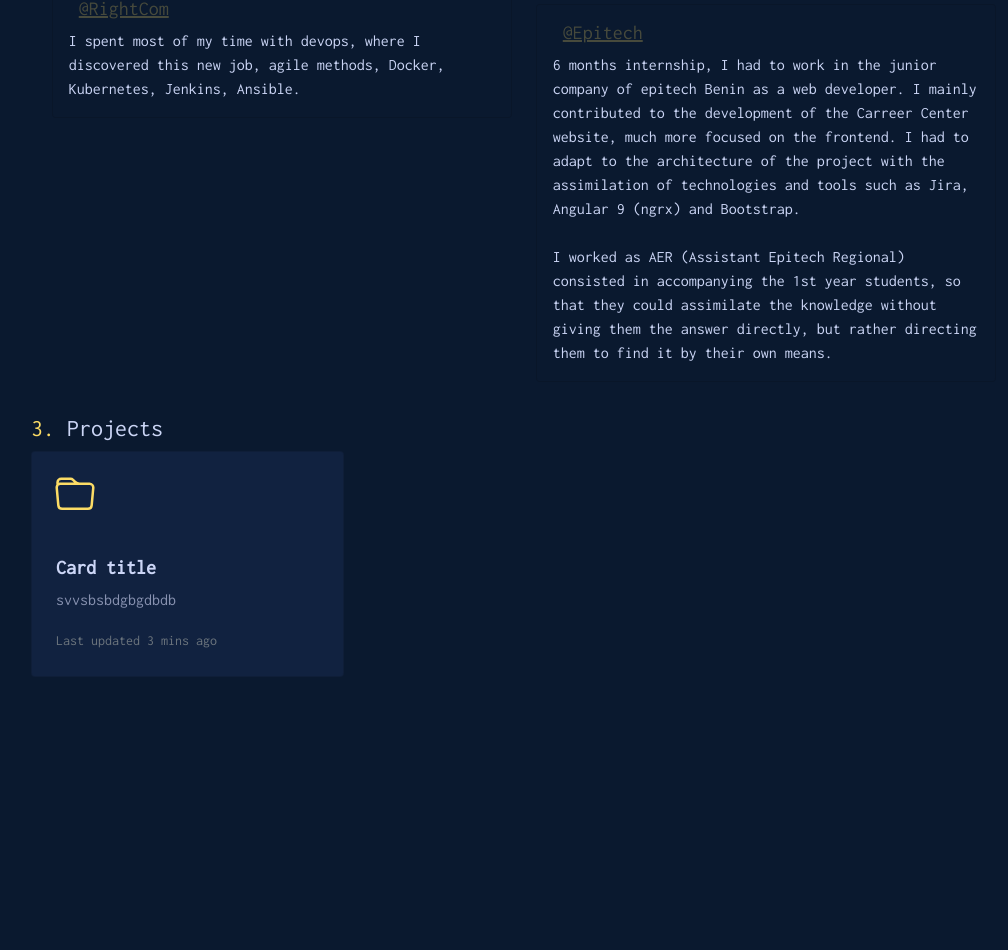
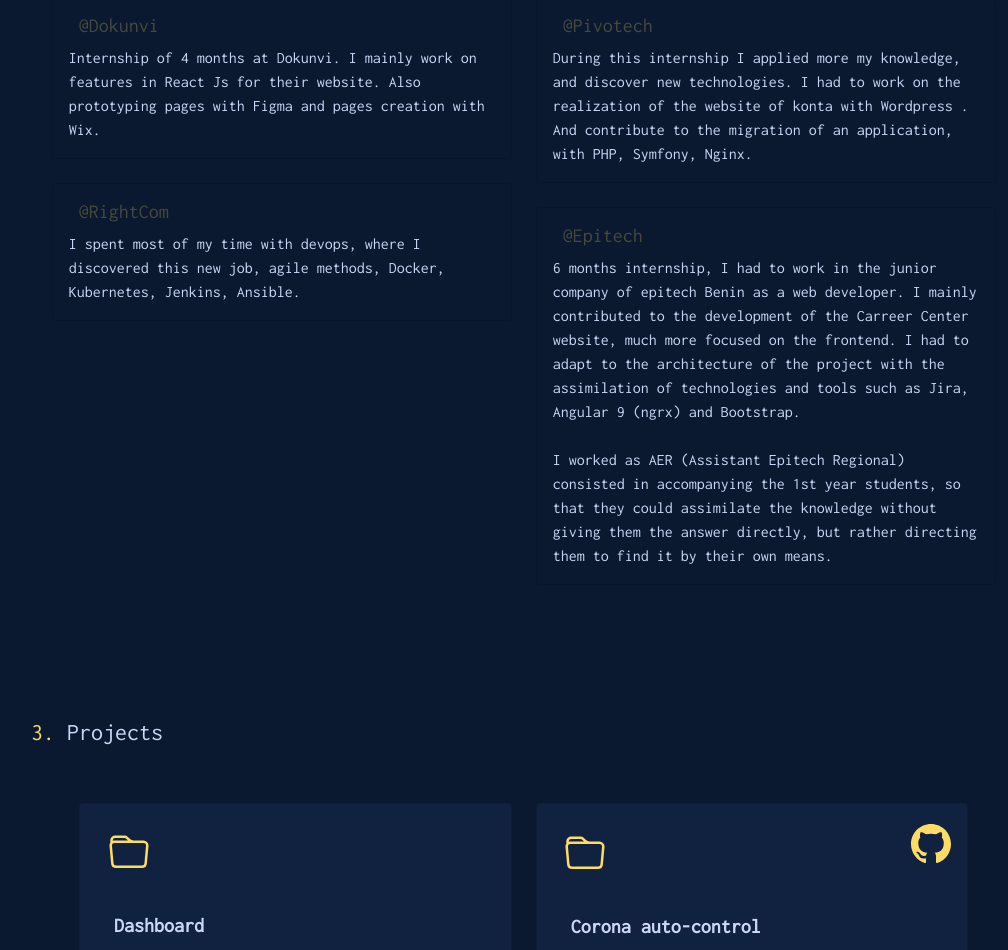
Before and after one commit to CodeBreaker02/my_portfolio0, a React (Create React App) app: page / in a window 1280 px wide. Shown: the part 1803-2753 px from the top of the page, without its empty margins (206-1214 px from the left). Before the commit the page ends 2579 px from the top, so only its background shows below. Built offline with nearby package versions, Linux system fonts and the light colour scheme.

Commit message:
add two-sections

```diff
--- a/public/style.css
+++ b/public/style.css
@@ -10,3 +10,7 @@
     color:  var(--theme-font) !important;
     font-family: 'Inconsolata', serif!important;
 }
+
+a {
+    text-decoration: none!important;
+}
--- a/src/Components/Header.css
+++ b/src/Components/Header.css
@@ -47,6 +47,5 @@
 }
 
 button a {
-    text-decoration: none;
     color: var(--primary) !important;
 }
--- a/src/Main.css
+++ b/src/Main.css
@@ -111,6 +111,7 @@
 .projects .card {
     background-color: rgb(17,34,64);
 }
+
 .projects .top-card {
     display: flex;
     justify-content: space-between;
@@ -134,3 +135,17 @@
         display: none!important;
     }
 }
+
+.contact {
+    max-width: 600px!important;
+    margin: 0px auto 100px;
+    text-align: center;
+}
+
+.contact h6 {
+    color: var(--primary);
+}
+
+section {
+    margin: 10%;
+}
--- a/src/Main.js
+++ b/src/Main.js
@@ -3,6 +3,7 @@
 import Header from "./Components/Header";
 import {Col, Container, Row} from "reactstrap";
 import MyMe from "./Assets/me.jpg";
+import ResumeFr from "./Assets/Resume-fr.pdf";
 
 const Main = () => {
     return (
@@ -125,7 +126,7 @@
                     <h4 className="numbered-heading">
                         Projects
                     </h4>
-                    <div className="row row-cols-1 row-cols-md-3">
+                    <div className="row row-cols-1 row-cols-md-2 p-5">
                         <div className="col mb-4">
                             <div className="card p-2">
                                 <div className="top-card">
@@ -136,14 +137,100 @@
                                     </svg>
                                 </div>
                                 <div className="card-body">
-                                    <h5 className="card-title fw-bold">Card title</h5>
-                                    <p className="card-text description">svvsbsbdgbgdbdb</p>
-                                    <p className="card-text"><small className="text-muted">Last updated 3 mins ago</small></p>
+                                    <h5 className="card-title fw-bold"><a href="https://github.com/mcjordan2002/B-DEV-DASHBOARD-2020">Dashboard</a></h5>
+                                    <p className="card-text description">
+                                        The purpose of this project is to familiarize us with a software platform that we choose between Java, .NET, node.js through the creation of a dashboard
+
+                                        So we need to implement a web app that work like Netvibes.
+                                    </p>
+                                    <p className="card-text"><small className="text-muted">Node.js Docker MongoDb Materialize API</small></p>
+
+                                </div>
+                            </div>
+                        </div>
+                        <div className="col mb-4">
+                            <div className="card p-2">
+                                <div className="top-card">
+                                    <svg xmlns="http://www.w3.org/2000/svg" width="40" height="40" fill="currentColor"
+                                         className="bi bi-folder" viewBox="0 0 16 16">
+                                        <path
+                                            d="M.54 3.87.5 3a2 2 0 0 1 2-2h3.672a2 2 0 0 1 1.414.586l.828.828A2 2 0 0 0 9.828 3h3.982a2 2 0 0 1 1.992 2.181l-.637 7A2 2 0 0 1 13.174 14H2.826a2 2 0 0 1-1.991-1.819l-.637-7a1.99 1.99 0 0 1 .342-1.31zM2.19 4a1 1 0 0 0-.996 1.09l.637 7a1 1 0 0 0 .995.91h10.348a1 1 0 0 0 .995-.91l.637-7A1 1 0 0 0 13.81 4H2.19zm4.69-1.707A1 1 0 0 0 6.172 2H2.5a1 1 0 0 0-1 .981l.006.139C1.72 3.042 1.95 3 2.19 3h5.396l-.707-.707z"/>
+                                    </svg>
+                                    <a href="https://github.com/mcjordan2002/corona_autocontrol_app">
+                                        <svg xmlns="http://www.w3.org/2000/svg" width="40" height="40" fill="currentColor"
+                                             className="bi bi-github" viewBox="0 0 16 16">
+                                            <path
+                                                d="M8 0C3.58 0 0 3.58 0 8c0 3.54 2.29 6.53 5.47 7.59.4.07.55-.17.55-.38 0-.19-.01-.82-.01-1.49-2.01.37-2.53-.49-2.69-.94-.09-.23-.48-.94-.82-1.13-.28-.15-.68-.52-.01-.53.63-.01 1.08.58 1.23.82.72 1.21 1.87.87 2.33.66.07-.52.28-.87.51-1.07-1.78-.2-3.64-.89-3.64-3.95 0-.87.31-1.59.82-2.15-.08-.2-.36-1.02.08-2.12 0 0 .67-.21 2.2.82.64-.18 1.32-.27 2-.27.68 0 1.36.09 2 .27 1.53-1.04 2.2-.82 2.2-.82.44 1.1.16 1.92.08 2.12.51.56.82 1.27.82 2.15 0 3.07-1.87 3.75-3.65 3.95.29.25.54.73.54 1.48 0 1.07-.01 1.93-.01 2.2 0 .21.15.46.55.38A8.012 8.012 0 0 0 16 8c0-4.42-3.58-8-8-8z"/>
+                                        </svg>
+                                    </a>
+                                </div>
+                                <div className="card-body">
+                                    <h5 className="card-title fw-bold"><a href="https://epitech.bj/covid-auto/">Corona auto-control</a></h5>
+                                    <p className="card-text description">
+                                        A project allowing users to test themselves for covid symptoms with a quick test of 15 questions lasting on average 40s.
+                                        And giving them at the end advice to take according to their condition
+                                    </p>
+                                    <p className="card-text"><small className="text-muted">Html Css Javascript Materialize</small></p>
+
+                                </div>
+                            </div>
+                        </div>
+                        <div className="col mb-4">
+                            <div className="card p-2">
+                                <div className="top-card">
+                                    <svg xmlns="http://www.w3.org/2000/svg" width="40" height="40" fill="currentColor"
+                                         className="bi bi-folder" viewBox="0 0 16 16">
+                                        <path
+                                            d="M.54 3.87.5 3a2 2 0 0 1 2-2h3.672a2 2 0 0 1 1.414.586l.828.828A2 2 0 0 0 9.828 3h3.982a2 2 0 0 1 1.992 2.181l-.637 7A2 2 0 0 1 13.174 14H2.826a2 2 0 0 1-1.991-1.819l-.637-7a1.99 1.99 0 0 1 .342-1.31zM2.19 4a1 1 0 0 0-.996 1.09l.637 7a1 1 0 0 0 .995.91h10.348a1 1 0 0 0 .995-.91l.637-7A1 1 0 0 0 13.81 4H2.19zm4.69-1.707A1 1 0 0 0 6.172 2H2.5a1 1 0 0 0-1 .981l.006.139C1.72 3.042 1.95 3 2.19 3h5.396l-.707-.707z"/>
+                                    </svg>
+                                    <a href="https://github.com/mcjordan2002/corona_autocontrol_app">
+                                        <svg xmlns="http://www.w3.org/2000/svg" width="40" height="40" fill="currentColor"
+                                             className="bi bi-github" viewBox="0 0 16 16">
+                                            <path
+                                                d="M8 0C3.58 0 0 3.58 0 8c0 3.54 2.29 6.53 5.47 7.59.4.07.55-.17.55-.38 0-.19-.01-.82-.01-1.49-2.01.37-2.53-.49-2.69-.94-.09-.23-.48-.94-.82-1.13-.28-.15-.68-.52-.01-.53.63-.01 1.08.58 1.23.82.72 1.21 1.87.87 2.33.66.07-.52.28-.87.51-1.07-1.78-.2-3.64-.89-3.64-3.95 0-.87.31-1.59.82-2.15-.08-.2-.36-1.02.08-2.12 0 0 .67-.21 2.2.82.64-.18 1.32-.27 2-.27.68 0 1.36.09 2 .27 1.53-1.04 2.2-.82 2.2-.82.44 1.1.16 1.92.08 2.12.51.56.82 1.27.82 2.15 0 3.07-1.87 3.75-3.65 3.95.29.25.54.73.54 1.48 0 1.07-.01 1.93-.01 2.2 0 .21.15.46.55.38A8.012 8.012 0 0 0 16 8c0-4.42-3.58-8-8-8z"/>
+                                        </svg>
+                                    </a>
+                                </div>
+                                <div className="card-body">
+                                    <h5 className="card-title fw-bold"><a href="https://epitech.bj/covid-auto/">Corona auto-control</a></h5>
+                                    <p className="card-text description">
+                                        A project on the theme Past Present Future that was to be realized in a weekend in all Epitech Campus. <br/><br/><br/>
+                                    </p>
+                                    <p className="card-text"><small className="text-muted">Html Css Javascript</small></p>
+
+                                </div>
+                            </div>
+                        </div>
+                        <div className="col mb-4">
+                            <div className="card p-2">
+                                <div className="top-card">
+                                    <svg xmlns="http://www.w3.org/2000/svg" width="40" height="40" fill="currentColor"
+                                         className="bi bi-folder" viewBox="0 0 16 16">
+                                        <path
+                                            d="M.54 3.87.5 3a2 2 0 0 1 2-2h3.672a2 2 0 0 1 1.414.586l.828.828A2 2 0 0 0 9.828 3h3.982a2 2 0 0 1 1.992 2.181l-.637 7A2 2 0 0 1 13.174 14H2.826a2 2 0 0 1-1.991-1.819l-.637-7a1.99 1.99 0 0 1 .342-1.31zM2.19 4a1 1 0 0 0-.996 1.09l.637 7a1 1 0 0 0 .995.91h10.348a1 1 0 0 0 .995-.91l.637-7A1 1 0 0 0 13.81 4H2.19zm4.69-1.707A1 1 0 0 0 6.172 2H2.5a1 1 0 0 0-1 .981l.006.139C1.72 3.042 1.95 3 2.19 3h5.396l-.707-.707z"/>
+                                    </svg>
+                                </div>
+                                <div className="card-body">
+                                    <h5 className="card-title fw-bold"><a href="">Area</a></h5>
+                                    <p className="card-text description">
+                                        A project where the software platform that you have chosen (Java, .NET,node.js) through the creation of a business application.To do this, you must implement a software suite that functions similar to that of IFTTT and/or Zapier.
+                                    </p>
+                                    <p className="card-text"><small className="text-muted">Node.js Docker MongoDb Materialize Flutter</small></p>
 
                                 </div>
                             </div>
                         </div>
                     </div>
+                </section>
+
+                <section className="contact container p-3" id="contact">
+                    <Container className="center-align">
+                        <h6>04. What’s Next?</h6>
+                        <h1 className="fw-bold">Get in touch</h1>
+                        <p className="h6"> I’m currently looking for any new opportunities, my inbox is always open.
+                            Whether you have a question or just want to say hi, I’ll try my best to get back to you!</p>
+                    </Container>
+                    <button type="button" className="btn btn-outline-primary mt-5"><a href="mailto:jordan.vitou@epitech.eu">Say hello</a></button>
                 </section>
             </div>
 
```
